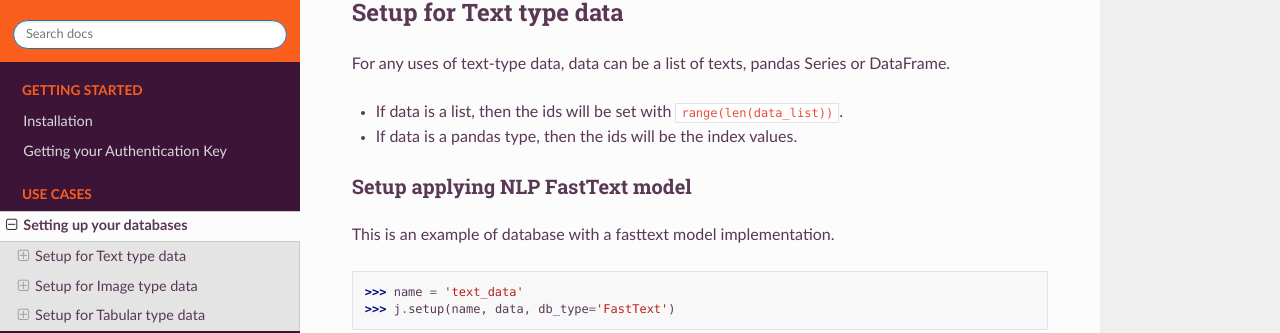
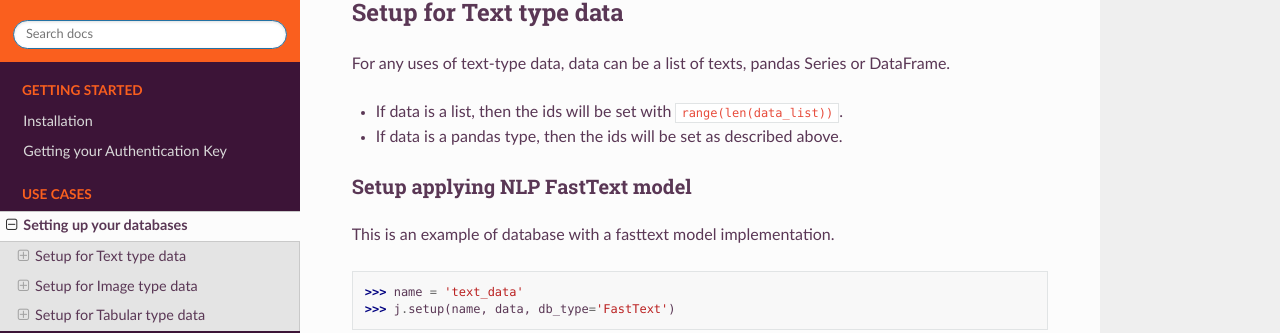
Before and after one commit to jquant/jai-sdk, a Sphinx documentation site: the page built from docs/use_cases/setup_data.rst, in a window 1280 px wide and 900 px high, scrolled down 753 px. Shown: the part 131-464 px from the top of the window. Built offline with Sphinx 7.4.7 and the Read the Docs theme 2.0.0, drawn with Linux system fonts in a browser that asks for light colours; pages that are not in the unit, such as notebooks, are missing from menus.

Commit message:
Update setup_data.rst

```diff
--- a/docs/use_cases/setup_data.rst
+++ b/docs/use_cases/setup_data.rst
@@ -28,7 +28,7 @@ Setup for Text type data
 For any uses of text-type data, data can be a list of texts, pandas Series or DataFrame.
 
 * If data is a list, then the ids will be set with :code:`range(len(data_list))`.
-* If data is a pandas type, then the ids will be the index values.
+* If data is a pandas type, then the ids will be set as described above.
 
 Setup applying NLP FastText model
 =================================
```
